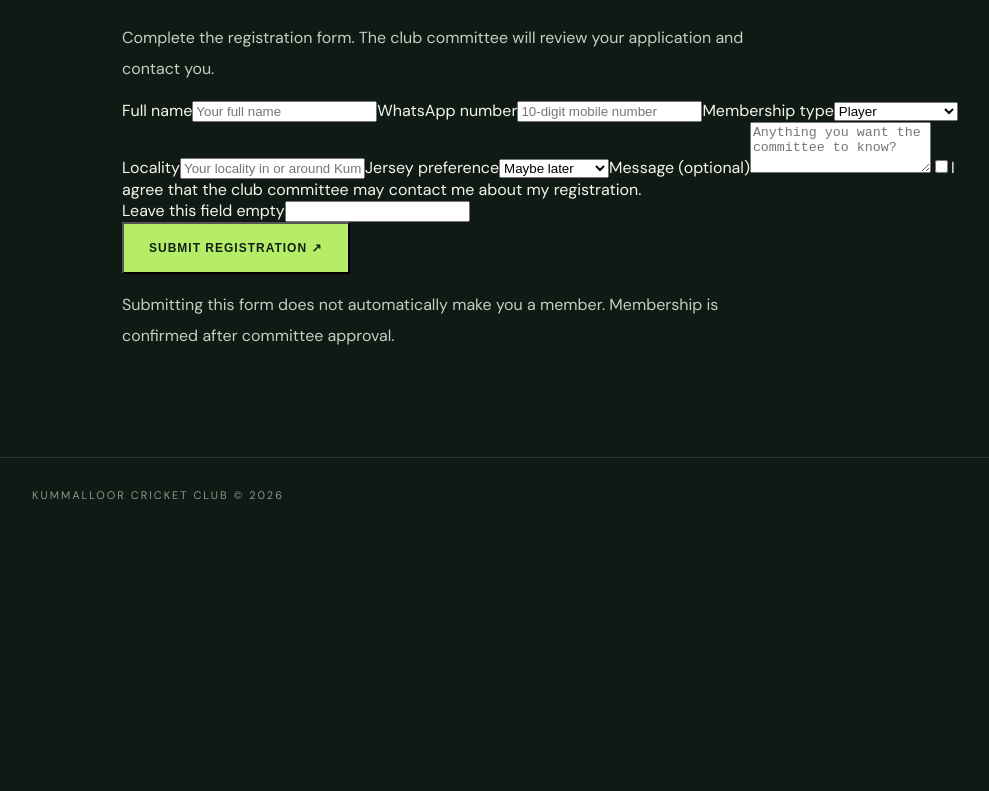
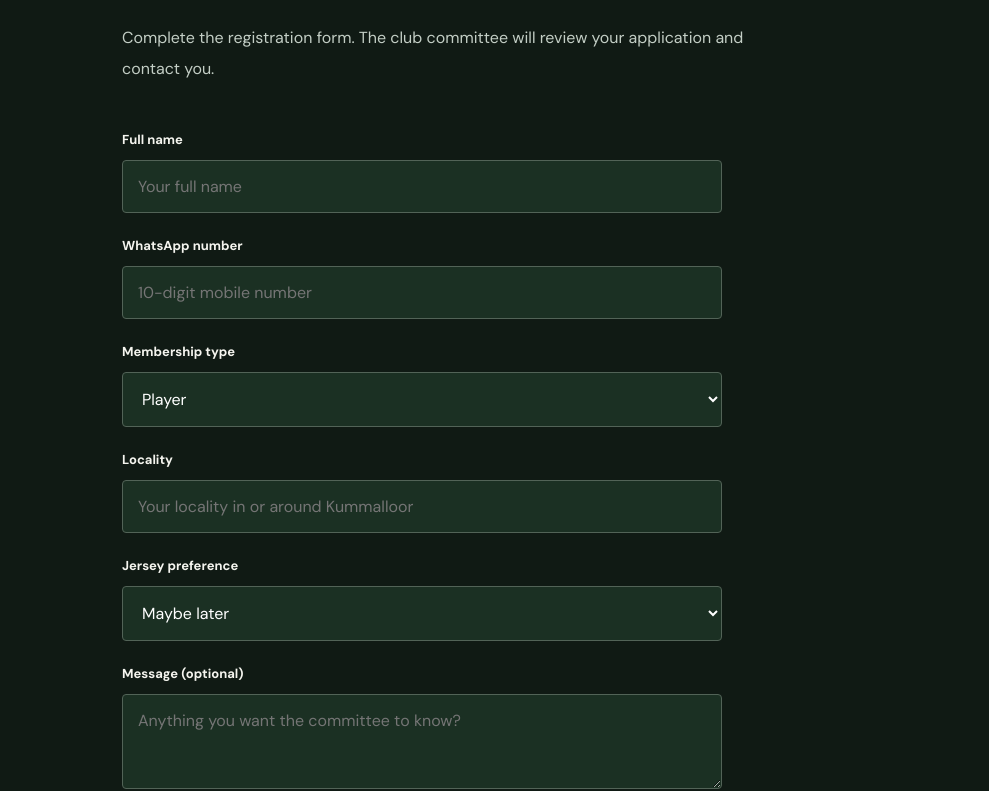
Before and after one commit to Arunbiju18/kcc-website-2026, a React (Vite) app: page / in a window 1280 px wide. Shown: the part 1863-2654 px from the top of the page, without its empty margins (96-1085 px from the left). Before the commit the page ends 2395 px from the top, so only its background shows below. Built offline with nearby package versions, Linux system fonts and the light colour scheme; a web font is replaced by a local one.

Commit message:
Add styles for registration form
Added styles for registration form, including layout, input fields, and buttons.

```diff
--- a/src/styles.css
+++ b/src/styles.css
@@ -126,3 +126,74 @@ footer {
   .content { padding: 70px 7%; }
   .nav { padding: 20px 7%; }
 }
+.registration-form {
+  max-width: 600px;
+  margin-top: 35px;
+  display: flex;
+  flex-direction: column;
+  gap: 12px;
+}
+
+.registration-form label {
+  font-size: 13px;
+  font-weight: 700;
+  margin-top: 12px;
+}
+
+.registration-form input:not([type="checkbox"]),
+.registration-form select,
+.registration-form textarea {
+  width: 100%;
+  padding: 15px;
+  border: 1px solid #526357;
+  border-radius: 4px;
+  background: #1b3023;
+  color: white;
+  font: inherit;
+  outline: none;
+}
+
+.registration-form input:focus,
+.registration-form select:focus,
+.registration-form textarea:focus {
+  border-color: #b6ed68;
+}
+
+.registration-form .consent {
+  display: flex;
+  align-items: flex-start;
+  gap: 10px;
+  line-height: 1.6;
+  color: #c3cec5;
+}
+
+.registration-form .consent input {
+  margin-top: 4px;
+}
+
+.submit-button {
+  border: none;
+  cursor: pointer;
+  margin-top: 15px;
+  font-family: inherit;
+}
+
+.submit-button:disabled {
+  opacity: 0.6;
+  cursor: wait;
+}
+
+.form-message {
+  color: #b6ed68 !important;
+  font-weight: 700;
+}
+
+.form-note {
+  font-size: 12px;
+  color: #89978c !important;
+}
+
+.honeypot {
+  position: absolute;
+  left: -10000px;
+}
```
